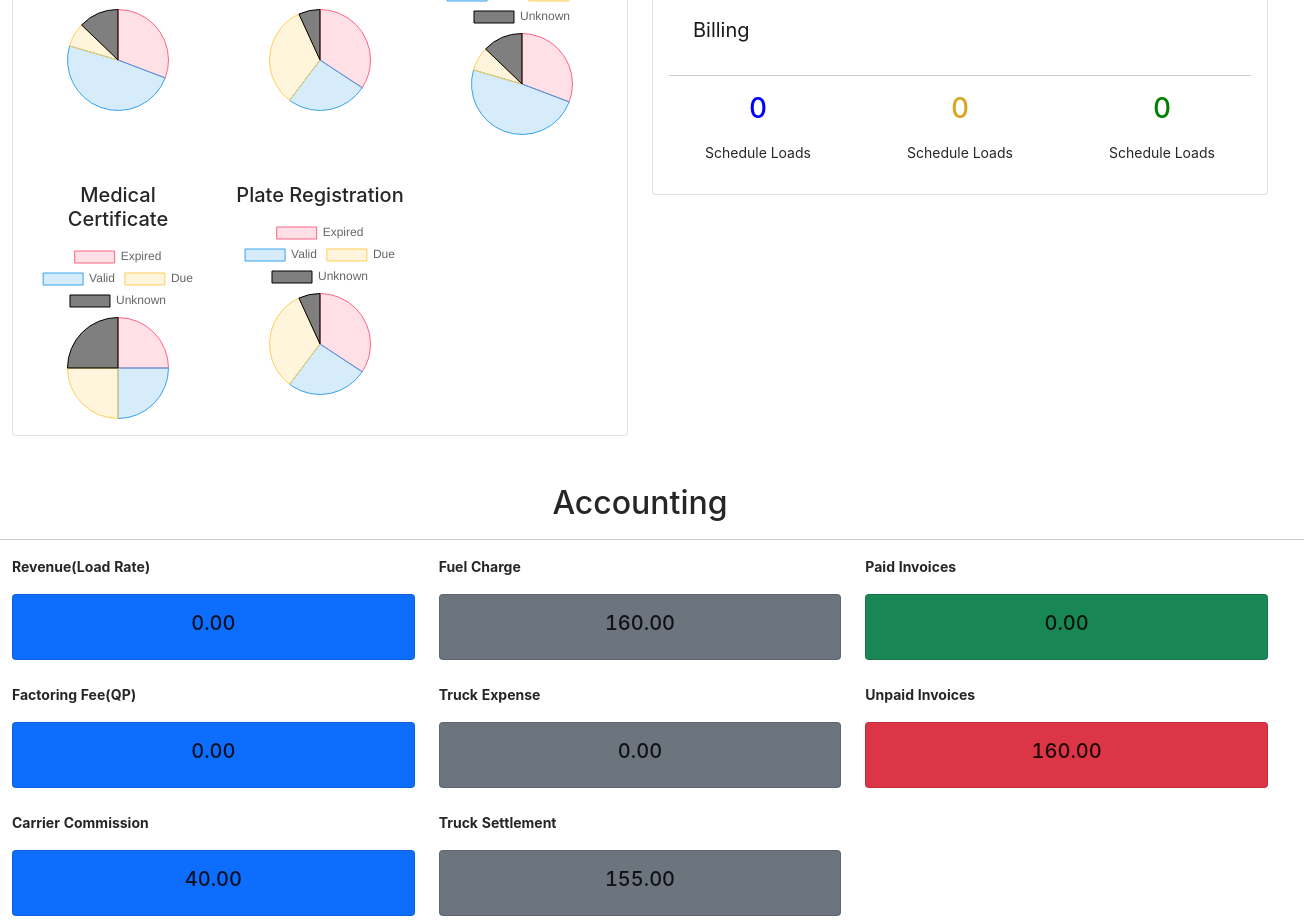
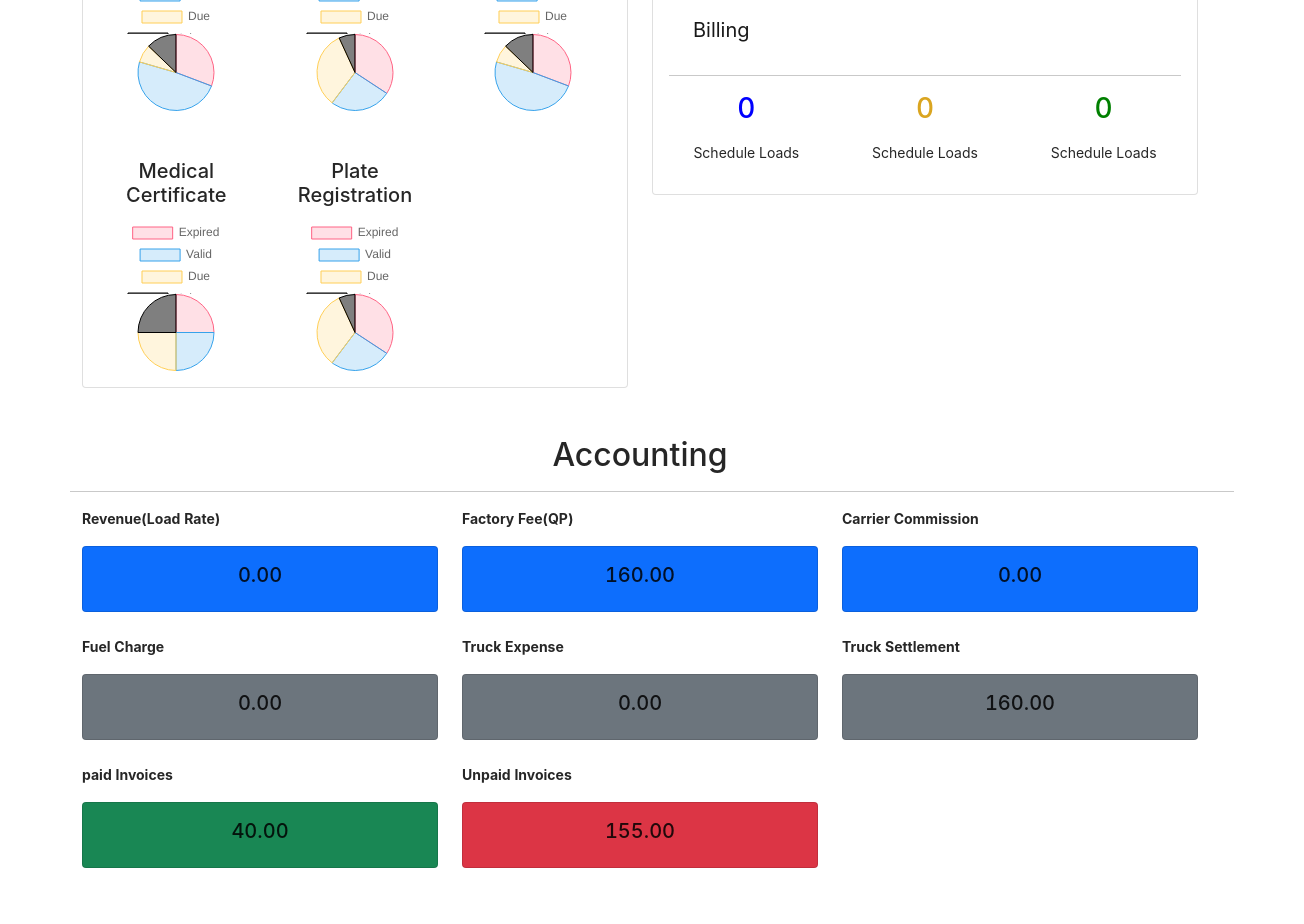
Before and after one commit to TousifProvat/Trasport-Pro, a React (Create React App) app: page /safety-compliance in a window 1280 px wide. Shown: the part 379-1303 px from the top of the page, 1304 px wide, since content can reach past the window. After the commit the page ends 1255 px from the top, so only its background shows below. Built offline with nearby package versions, Linux system fonts and the light colour scheme; no server answers; sample sign-in values are in the browser's storage.

Commit message:
safety page UI bug Fix

```diff
--- a/src/Components/SafetyCompliance/SafetyCompliance.js
+++ b/src/Components/SafetyCompliance/SafetyCompliance.js
@@ -12,6 +12,7 @@ import {
 import { Chart as ChartJS, ArcElement, Tooltip, Legend } from "chart.js";
 import { Pie } from "react-chartjs-2";
 import { Button } from "bootstrap";
+import "./safetyCompliance.css";
 
 ChartJS.register(ArcElement, Tooltip, Legend);
 
@@ -84,7 +85,7 @@ export const data3 = {
 
 const SafetyCompliance = () => {
   return (
-    <Container fluid className="mt-5 mb-5">
+    <Container className="mt-5 mb-5">
       <Row>
         <Col lg={6} md={6} sm={12}>
           <Card>
@@ -114,32 +115,32 @@ const SafetyCompliance = () => {
                 </Container>
               </Navbar>
               <Row>
-                <Col lg={4} md={6} sm={12}>
+                <Col lg={4} md={6} sm={6}>
                   <h5 className="mt-5 text-center">Trailer Inspection</h5>
-                  <Pie data={data} />
+                  <Pie data={data} className="pie-chart" />
                 </Col>
-                <Col lg={4} md={6} sm={12}>
+                <Col lg={4} md={6} sm={6}>
                   {" "}
                   <h5 className="mt-5 text-center">Tractor Inspection</h5>
                   <Pie data={data2} />
                 </Col>
-                <Col lg={4} md={6} sm={12}>
+                <Col lg={4} md={6} sm={6}>
                   {" "}
                   <h5 className="mt-5 text-center">Driver Licences(CDL)</h5>
                   <Pie data={data} />
                 </Col>
               </Row>
               <Row>
-                <Col lg={4} md={6} sm={12}>
+                <Col lg={4} md={6} sm={6}>
                   <h5 className="mt-5 text-center">Medical Certificate</h5>
                   <Pie data={data3} />
                 </Col>
-                <Col lg={4} md={6} sm={12}>
+                <Col lg={4} md={6} sm={6}>
                   {" "}
                   <h5 className="mt-5 text-center">Plate Registration</h5>
                   <Pie data={data2} />
                 </Col>
-                <Col lg={4} md={6} sm={12}>
+                <Col lg={4} md={6} sm={6}>
                   {" "}
                   {/* <h5 className="mt-5 text-center">Driver Licences(CDL)</h5>
                   <Pie data={data} /> */}
@@ -232,7 +233,7 @@ const SafetyCompliance = () => {
       <Row>
         <h2 className="text-center mt-5 mb-3">Accounting</h2>
         <hr></hr>
-        <Col lg={4} md={6} sm={6}>
+        <Col lg={4} md={6} sm={6} xl={{ order: 12 }}>
           <strong>Revenue(Load Rate)</strong>
           <Card bg="primary" style={{ width: "100%" }} className="mb-2 mt-3">
             <Card.Body>
@@ -241,16 +242,16 @@ const SafetyCompliance = () => {
           </Card>
         </Col>
         <Col lg={4} md={6} sm={6}>
-          <strong>Fuel Charge</strong>
-          <Card bg="secondary" style={{ width: "100%" }} className="mb-2 mt-3">
+          <strong>Factory Fee(QP)</strong>
+          <Card bg="primary" style={{ width: "100%" }} className="mb-2 mt-3">
             <Card.Body>
               <Card.Title className="text-center">160.00</Card.Title>
             </Card.Body>
           </Card>
         </Col>
         <Col lg={4} md={6} sm={6}>
-          <strong>Paid Invoices</strong>
-          <Card bg="success" style={{ width: "100%" }} className="mb-2 mt-3">
+          <strong>Carrier Commission</strong>
+          <Card bg="primary" style={{ width: "100%" }} className="mb-2 mt-3">
             <Card.Body>
               <Card.Title className="text-center">0.00</Card.Title>
             </Card.Body>
@@ -258,9 +259,9 @@ const SafetyCompliance = () => {
         </Col>
       </Row>
       <Row className="mt-3">
-        <Col lg={4} md={6} sm={6}>
-          <strong>Factoring Fee(QP)</strong>
-          <Card bg="primary" style={{ width: "100%" }} className="mb-2 mt-3">
+        <Col lg={4} md={6} sm={6} xl={{ order: 12 }}>
+          <strong>Fuel Charge</strong>
+          <Card bg="secondary" style={{ width: "100%" }} className="mb-2 mt-3">
             <Card.Body>
               <Card.Title className="text-center">0.00</Card.Title>
             </Card.Body>
@@ -275,8 +276,8 @@ const SafetyCompliance = () => {
           </Card>
         </Col>
         <Col lg={4} md={6} sm={6}>
-          <strong>Unpaid Invoices</strong>
-          <Card bg="danger" style={{ width: "100%" }} className="mb-2 mt-3">
+          <strong>Truck Settlement</strong>
+          <Card bg="secondary" style={{ width: "100%" }} className="mb-2 mt-3">
             <Card.Body>
               <Card.Title className="text-center">160.00</Card.Title>
             </Card.Body>
@@ -284,29 +285,23 @@ const SafetyCompliance = () => {
         </Col>
       </Row>
       <Row className="mt-3 mb-5">
-        <Col lg={4} md={6} sm={6}>
-          <strong>Carrier Commission</strong>
-          <Card bg="primary" style={{ width: "100%" }} className="mb-2 mt-3">
+        <Col lg={4} md={6} sm={6} xl={{ order: 12 }}>
+          <strong>paid Invoices</strong>
+          <Card bg="success" style={{ width: "100%" }} className="mb-2 mt-3">
             <Card.Body>
               <Card.Title className="text-center">40.00</Card.Title>
             </Card.Body>
           </Card>
         </Col>
         <Col lg={4} md={6} sm={6}>
-          <strong>Truck Settlement</strong>
-          <Card bg="secondary" style={{ width: "100%" }} className="mb-2 mt-3">
+          <strong>Unpaid Invoices</strong>
+          <Card bg="danger" style={{ width: "100%" }} className="mb-2 mt-3">
             <Card.Body>
               <Card.Title className="text-center">155.00</Card.Title>
             </Card.Body>
           </Card>
         </Col>
         <Col lg={4} md={6} sm={6}>
-          {/* <strong>Unpaid Invoices</strong>
-          <Card bg="danger" style={{ width: "100%" }} className="mb-2 mt-3">
-            <Card.Body>
-              <Card.Title className="text-center">160.00</Card.Title>
-            </Card.Body>
-          </Card> */}
         </Col>
       </Row>
     </Container>
--- /dev/null
+++ b/src/Components/SafetyCompliance/safetyCompliance.css
@@ -0,0 +1,5 @@
+@media only screen and (max-width: 575px) {
+    .pie-chart{
+        width: 90px;
+    }
+}
```
